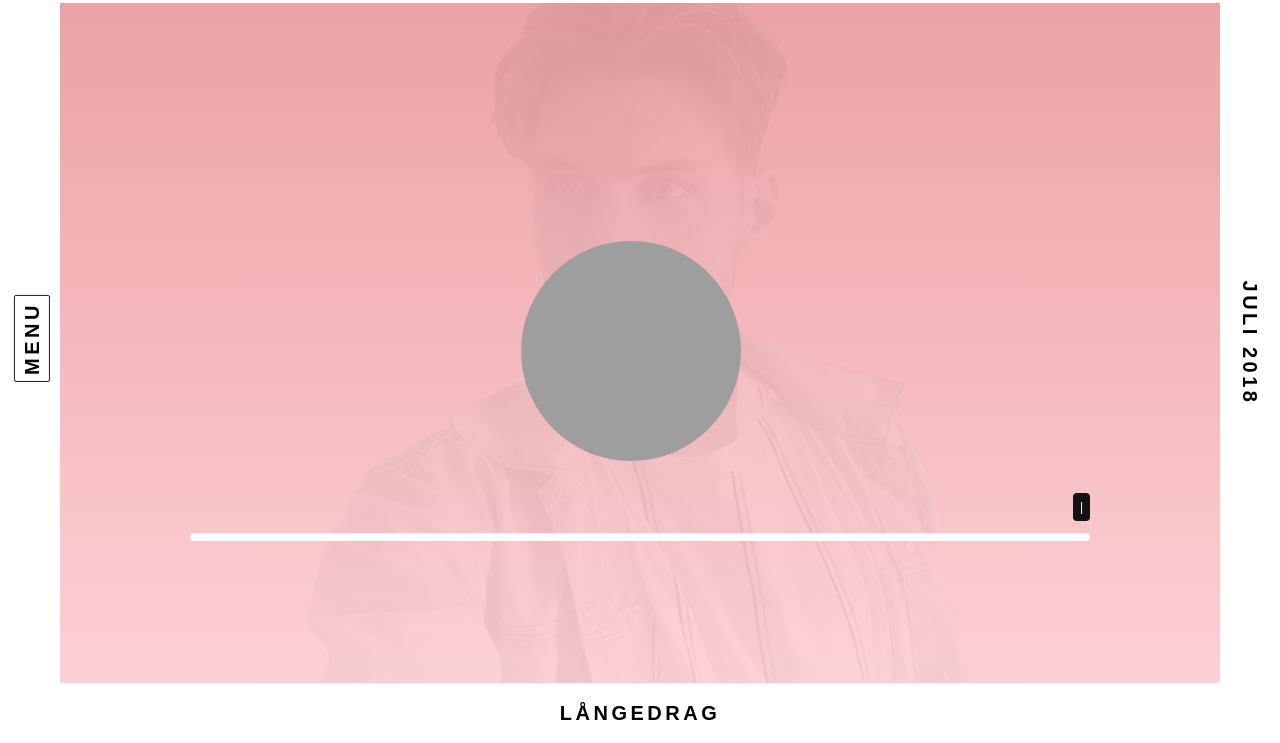
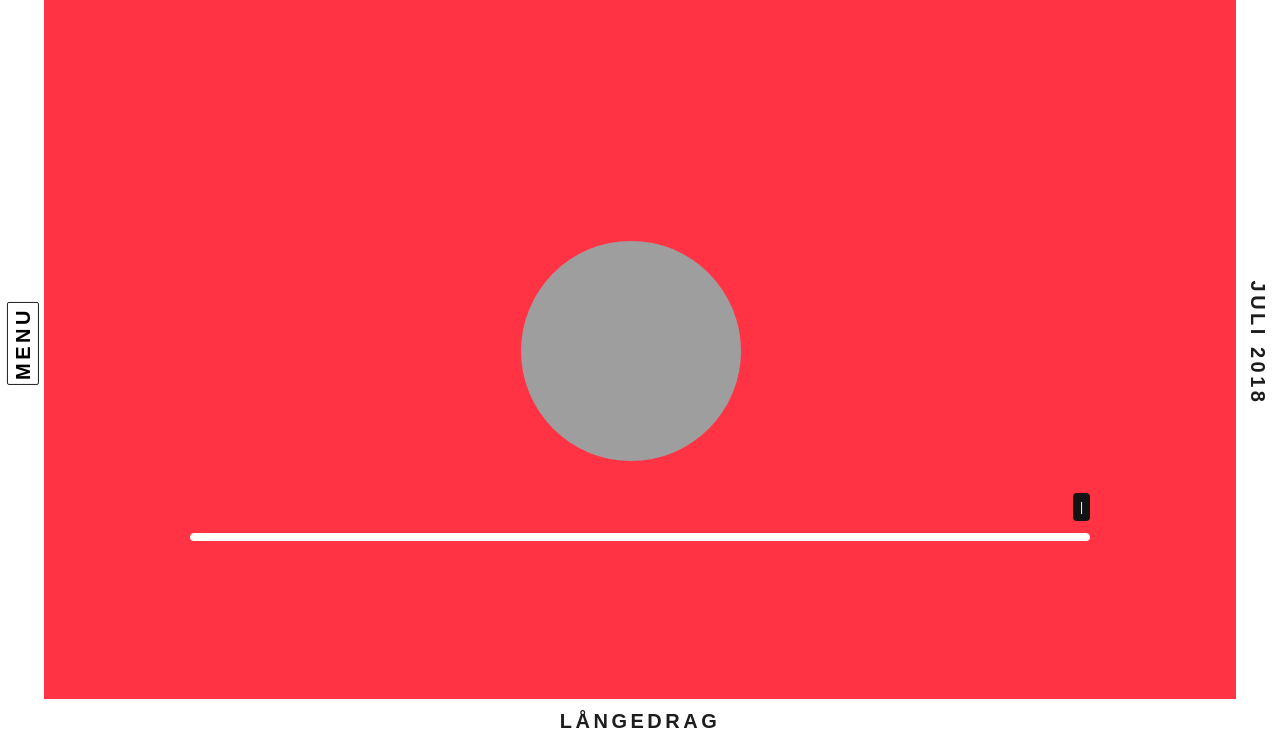
Before and after one commit to oscarlund/oscarlund.se, a plain HTML site: page index.html in a window 1280 px wide. Shown: the part 57-800 px from the top of the page. Drawn offline with nearby package versions, Linux system fonts and the light colour scheme; grey boxes are pictures that could not be loaded; a web font is replaced by a local one.

Commit message:
Updated fonts and colors

```diff
--- a/css/style.css
+++ b/css/style.css
@@ -4,7 +4,9 @@ html, body {
   box-sizing: border-box;
   font-family: 'Nunito Sans','Avenir', 'Arial';
   font-family: 'Montserrat', sans-serif;
+  font-family: "futura-pt",sans-serif;
   overflow-x:hidden;
+  color:#1d1d1d;
 }
 
 h1{
@@ -23,7 +25,7 @@ h2{
 
 .nav {
   width:100%;
-  height:60px;
+  height:44px;
   background:#fff;
   z-index:998;
   position:fixed;
@@ -34,7 +36,7 @@ h2{
 
 .footer {
   width:100%;
-  height:60px;
+  height:44px;
   background:#fff;
   z-index:998;
   position:fixed;
@@ -46,13 +48,13 @@ h2{
 
 .side-date {
   width: 100%;
-  height: 60px;
+  height: 44px;
   transform: rotate(90deg);
   background: #fff;
   z-index: 998;
   position: fixed;
-  left: calc(50% - 30px);
-  bottom: calc(50% - 30px);
+  left: calc(50% - 22px);
+  bottom: calc(50% - 22px);
   display: flex;
   align-items: center;
   justify-content: center;
@@ -63,7 +65,7 @@ h2{
   background: #fff;
   height:100vh;
   position: absolute;
-  left:calc(-350px + 60px);
+  left:calc(-350px + 44px);
   z-index:999;
   display: flex;
   align-items: flex-start;
@@ -73,8 +75,8 @@ h2{
 .menu-toggle {
   transform: rotate(270deg);
   position: absolute;
-  right: -16px;
-  top: calc(50% - 15px);
+  right: -21px;
+  top: calc(50% - 10px);
 }
 
 .menu-close {
@@ -110,7 +112,7 @@ h2{
   line-height: 20px;
   letter-spacing: 3.5px;
   border: 1px solid #1d1d1d;
-  padding: 6px;
+  padding: 4px;
   border-radius: 2px;
   cursor: pointer;
   transition:all 0.1s ease;
@@ -137,6 +139,7 @@ li {
 li:hover {
   color: #e7bfc1;
   color: #ea9ea1;
+  color:#f34;
 }
 
 a {
@@ -155,12 +158,14 @@ a {
   background-image: radial-gradient(#EDE0E7, #FDF7FA);
   background-image: linear-gradient(#e7bfc1, #e5cbce);
   background-image: linear-gradient(#ea9ea1,#ffd4d9);
+  background:#f34;
 }
 
 .bkg {
-  background-image: url(../images/oscar-bkg.png);
-  width:calc(100% - 120px);
-  height:calc(100vh - 120px);
+  /*background-image: url(../images/6.png);*/
+  /*background-image: url(../images/oscar-bkg.png);*/
+  width:calc(100% - 88px);
+  height:calc(100vh - 88px);
   background-repeat: no-repeat;
   background-size: contain;
   background-position: center;
@@ -168,7 +173,7 @@ a {
   flex-direction: column;
   align-items: center;
   justify-content: center;
-  border:solid 60px #fff;
+  border:solid 44px #fff;
   overflow:hidden;
 }
 
@@ -264,7 +269,7 @@ svg {margin:0 20px; width: 24px; height: 24px; cursor: pointer; transition: all
 }
 
 .contact > a {
-  color:#494949;
+  color:#1d1d1d;
   font-weight:500;
   font-style: italic;
   text-decoration: none;
@@ -313,7 +318,7 @@ svg {margin:0 20px; width: 24px; height: 24px; cursor: pointer; transition: all
   flex-direction: column;
   justify-content: center;
   font-weight: 500;
-  color: #585858;
+  color: #1d1d1d;
 }
 
 .play-bar{
@@ -335,7 +340,7 @@ svg {margin:0 20px; width: 24px; height: 24px; cursor: pointer; transition: all
   position: absolute;
   width:20%;
   height:10px;
-  background:#5B5B5B;
+  background:#1d1d1d;
   border-radius: 5px;
 }
 
@@ -343,14 +348,6 @@ svg {margin:0 20px; width: 24px; height: 24px; cursor: pointer; transition: all
   align-self:center;
   width:600px;
 }
-
-
-
-
-
-
-
-
 
 .wrapper {
   width: 90%;
@@ -535,7 +532,7 @@ p.small {
 .sc-scrubber .sc-played {
   background: #9c3538;
   background: rgba(19, 19, 19, 0.22);
-  background:#4c4c4c;
+  background:#1d1d1d;
   z-index: 799;
 }
 /* volume control */
--- a/index.html
+++ b/index.html
@@ -5,6 +5,7 @@
     <meta name="viewport" content="width=device-width, initial-scale=1.0">
     <meta name="author" content="Oscar Lund">
     <title>Oscar Lund</title>
+    <link rel="stylesheet" href="https://use.typekit.net/gid3atv.css">
     <link rel="apple-touch-icon" sizes="57x57" href="fav.ico/apple-icon-57x57.png">
     <link rel="apple-touch-icon" sizes="60x60" href="fav.ico//apple-icon-60x60.png">
     <link rel="apple-touch-icon" sizes="72x72" href="fav.ico//apple-icon-72x72.png">
```
Also changed, not shown: 2 other files.
